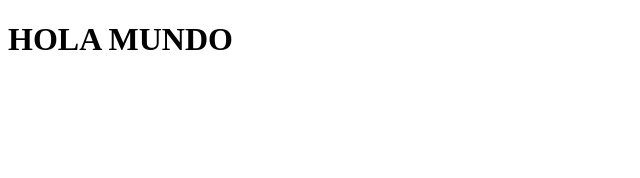
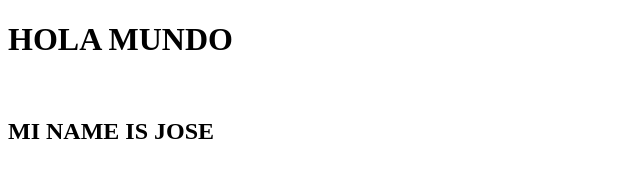
Before and after one commit to JoseAbrego1/WebPersonal, a plain HTML site: page index.html in a window 1280 px wide. Shown: the whole page, without its empty margins (0-640 px from the left). Drawn offline with Linux system fonts and the light colour scheme.

Commit message:
Tercer Modificacion

```diff
--- a/index.html
+++ b/index.html
@@ -6,6 +6,7 @@
     <title>INICIO</title>
 </head>
 <body>
-    <h1>HOLA MUNDO</h1>
+    <h1>HOLA MUNDO</h1><br>
+    <h2>MI NAME IS JOSE</h2>
 </body>
 </html>
```
